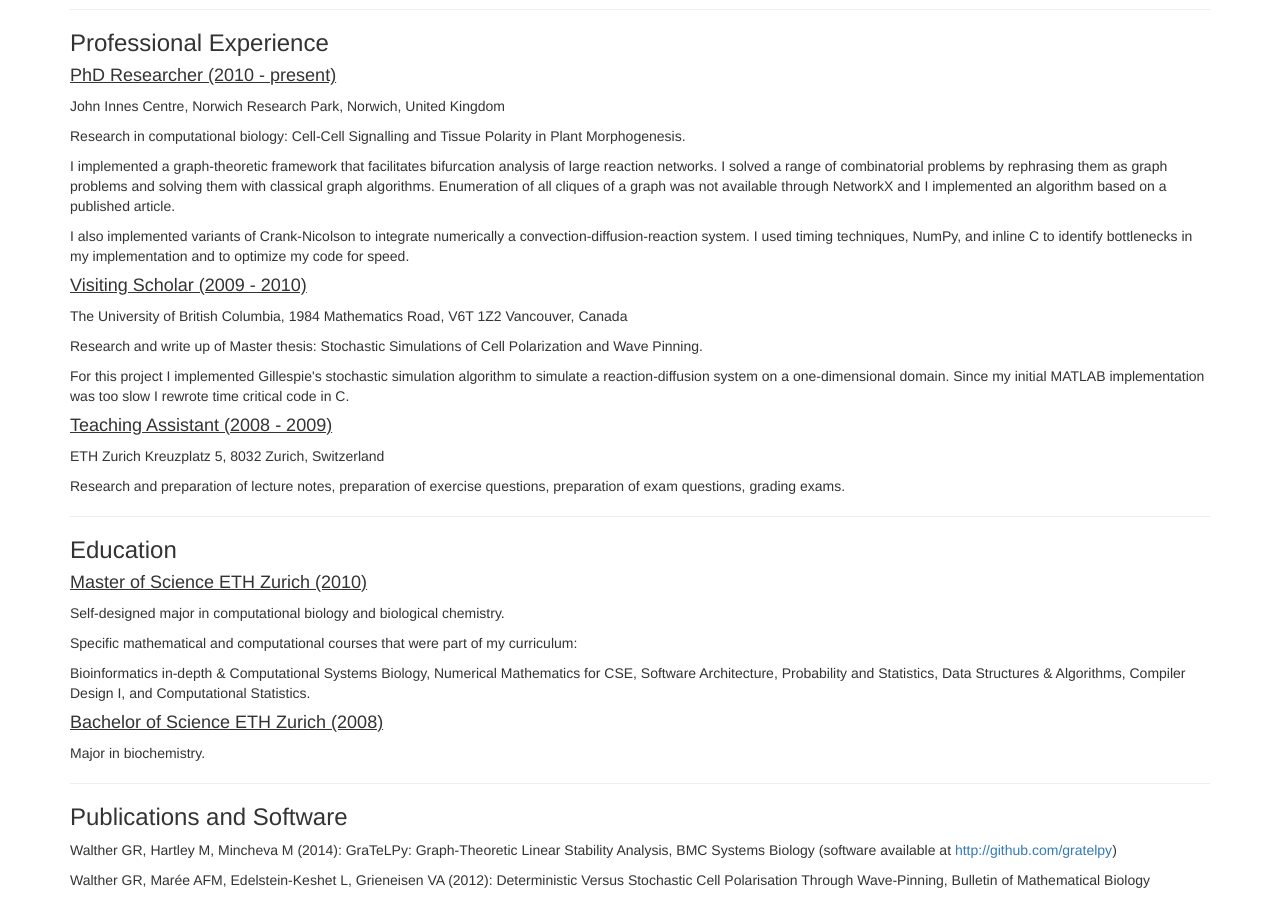
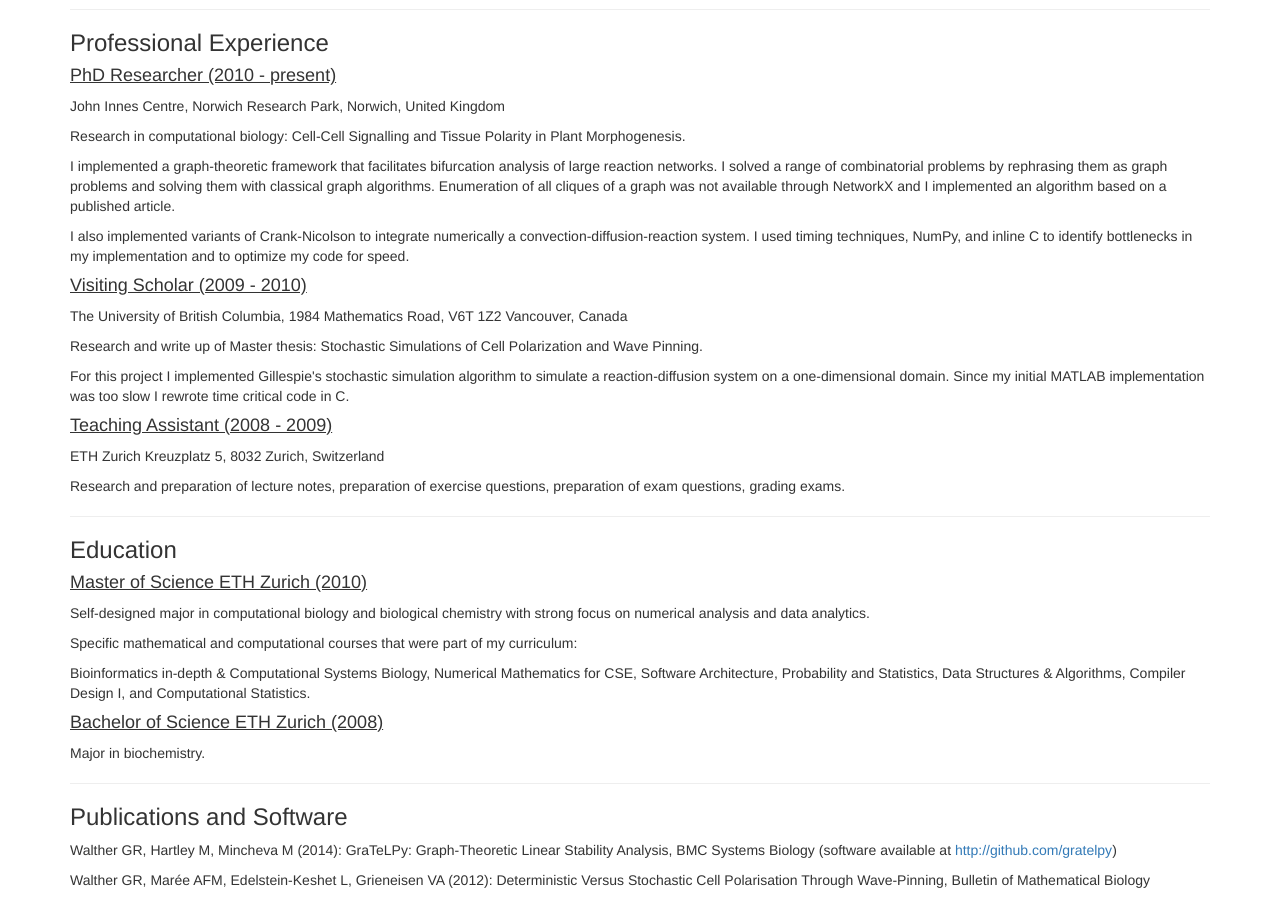
Before and after one commit to waltherg/backup.waltherg.github.io, a Jekyll site: the page cv/index.html, which Jekyll copies as it is, in a window 1280 px wide and 900 px high, scrolled down 818 px. Built offline with Jekyll 4.4.1, drawn with Linux system fonts in a browser that asks for light colours; nearby versions of some CDN libraries; some web fonts are replaced.

Commit message:
MSc had strong numerical focus

```diff
--- a/cv/index.html
+++ b/cv/index.html
@@ -176,7 +176,7 @@
 <h3>Education</h3>
 
 <h4><u>Master of Science ETH Zurich (2010)</u></h4>
-<p>Self-designed major in computational biology and biological chemistry.</p>
+<p>Self-designed major in computational biology and biological chemistry with strong focus on numerical analysis and data analytics.</p>
 <p>Specific mathematical and computational courses that were part of my curriculum:</p>
 <p>Bioinformatics in-depth & Computational Systems Biology,
   Numerical Mathematics for CSE,
```
